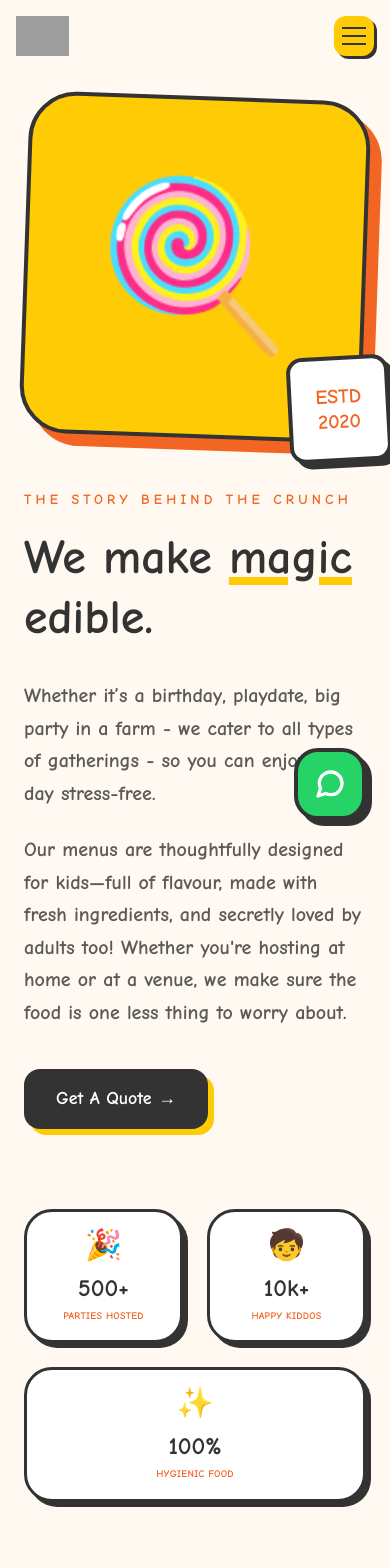
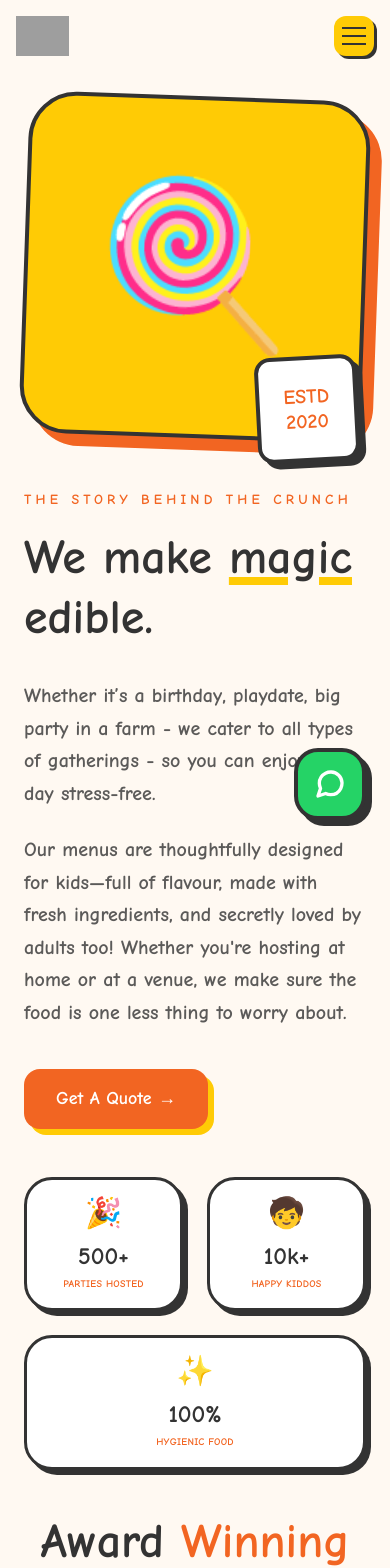
Before and after one commit to Vishwash-chauhan/lj-website, a Next.js app: page /about in a window 390 px wide. Shown: the top 1568 px of the page. Built offline with nearby package versions, Linux system fonts and the light colour scheme; grey boxes are pictures that could not be loaded.

Commit message:
fix the about us page

```diff
--- a/app/components/AboutUs.tsx
+++ b/app/components/AboutUs.tsx
@@ -5,11 +5,11 @@ import AboutStats from '@/app/components/AboutStats'
 
 const AboutUs = () => {
   return (
-    <section className="pt-24 md:pt-28 py-20 px-6 bg-[#FFF9F2]" style={{ fontFamily: "'Comic Neue', cursive" }}>
+    <section className="pt-24 md:pt-28 pb-[0px] md:pb-20 px-6 bg-[#FFF9F2]" style={{ fontFamily: "'Comic Neue', cursive" }}>
       <div className="max-w-6xl mx-auto">
 
         {/* --- Main Story Section --- */}
-        <div className="flex flex-col lg:flex-row gap-12 items-center mb-20">
+        <div className="flex flex-col lg:flex-row gap-12 items-center mb-12">
 
           {/* Visual Side */}
           <div className="w-full lg:w-1/2 relative">
@@ -17,7 +17,7 @@ const AboutUs = () => {
               🍭
             </div>
             {/* Floating Badge */}
-            <div className="absolute -bottom-6 -right-6 bg-white border-4 border-[#333333] p-6 rounded-2xl shadow-[6px_6px_0px_#333333] -rotate-3">
+            <div className="absolute -bottom-6 right-2 md:-right-6 bg-white border-4 border-[#333333] p-6 rounded-2xl shadow-[6px_6px_0px_#333333] -rotate-3">
               <p className="font-black text-[#F26522] text-xl text-center leading-tight">
                 ESTD <br /> 2020
               </p>
@@ -37,7 +37,7 @@ const AboutUs = () => {
               Our menus are thoughtfully designed for kids—full of flavour, made with fresh ingredients, and secretly loved by adults too! Whether you're hosting at home or at a venue, we make sure the food is one less thing to worry about.
             </p>
 
-            <a href="/contact" className="inline-block px-8 py-4 bg-[#333333] text-white rounded-2xl font-black text-lg hover:bg-[#F26522] transition-all shadow-[6px_6px_0px_#FFCB05] active:shadow-none active:translate-y-1">
+            <a href="/contact" className="inline-block px-8 py-4 bg-[#F26522] text-white rounded-2xl font-black text-lg hover:bg-[#d6561d] transition-all shadow-[6px_6px_0px_#FFCB05] active:shadow-none active:translate-y-1">
               Get A Quote →
             </a>
           </div>
--- a/app/components/AwardsRecognition.tsx
+++ b/app/components/AwardsRecognition.tsx
@@ -5,11 +5,11 @@ import Image from 'next/image'
 
 const AwardsRecognition = () => {
   return (
-    <section className="py-20 px-6 bg-[#FFF9F2]" style={{ fontFamily: "'Comic Neue', cursive" }}>
+    <section className="py-12 px-6 bg-[#FFF9F2]" style={{ fontFamily: "'Comic Neue', cursive" }}>
       <div className="max-w-6xl mx-auto">
 
         {/* --- Header --- */}
-        <div className="text-center mb-16">
+        <div className="text-center mb-5">
           <h2 className="text-5xl md:text-6xl font-black text-[#333333] inline-block relative">
             Award <span className="text-[#F26522]">Winning</span> Joy
             {/* Decorative squiggle or underline could go here */}
--- a/app/components/CoreValues.tsx
+++ b/app/components/CoreValues.tsx
@@ -69,13 +69,6 @@ const CoreValues = () => {
           </div>
         </div>
 
-        {/* Bottom "Sticker" Tagline */}
-        <div className="flex justify-center -mt-6 relative z-20">
-          <div className="bg-[#FFCB05] border-4 border-[#333333] px-8 py-3 rounded-full shadow-[6px_6px_0px_#333333] -rotate-1">
-            <p className="text-[#333333] font-black text-xl">✨ Trusted by 500+ Parents ✨</p>
-          </div>
-        </div>
-
       </div>
     </section>
   )
```
